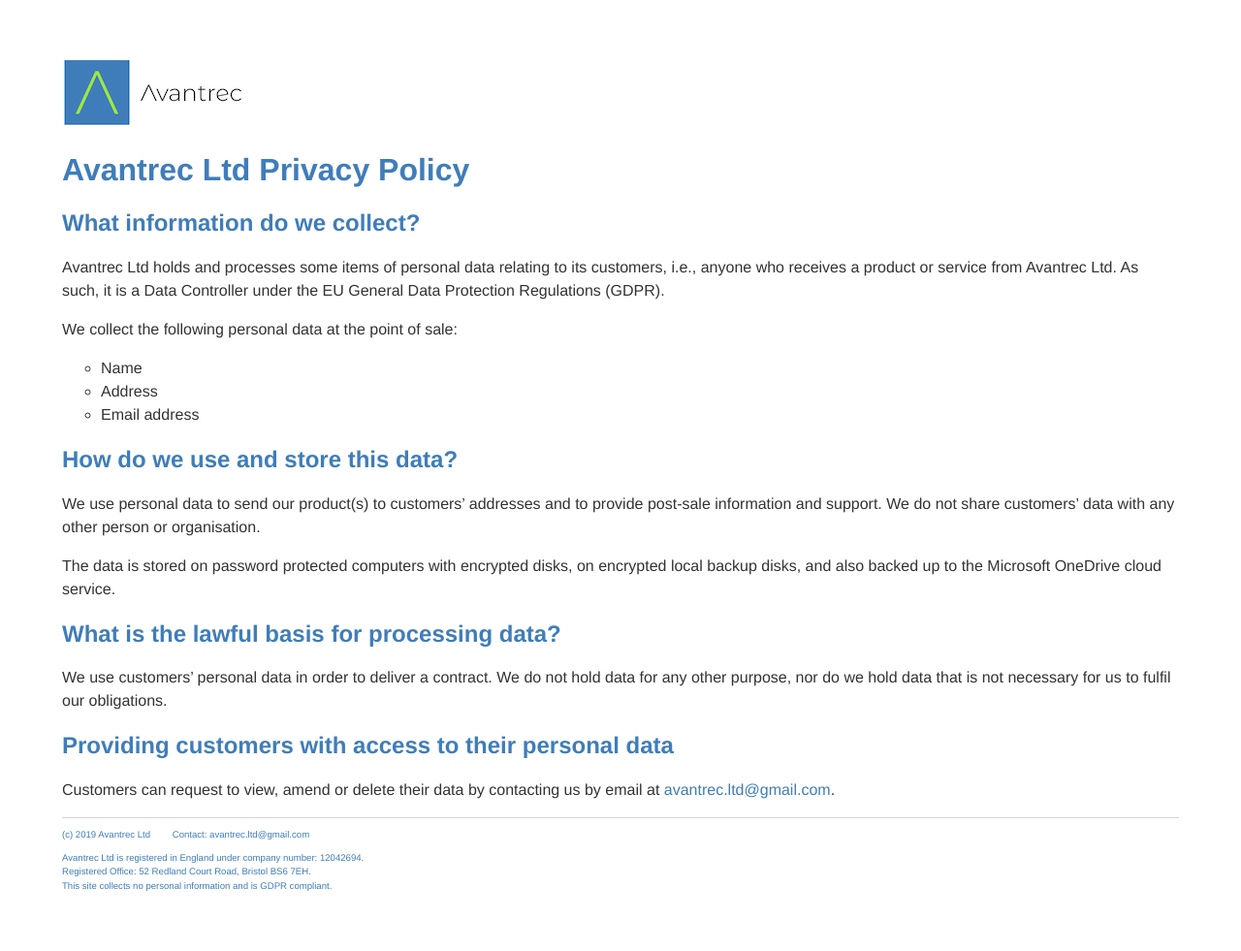
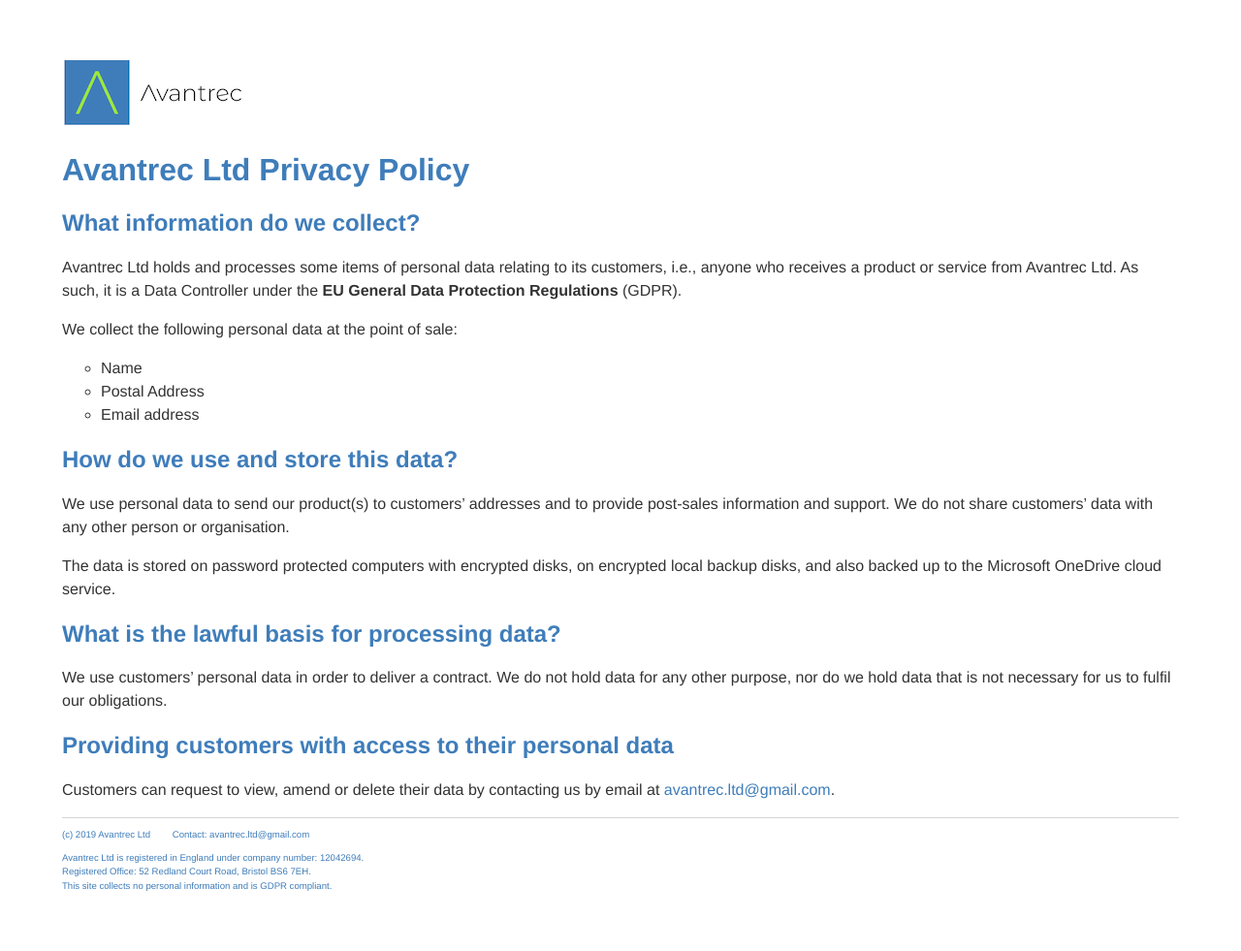
Before and after one commit to avantrec/avantrec.github.io, a Jekyll site: the page built from gdpr_privacy.md, in a window 1280 px wide. Shown: the whole page at 97% size. Built offline with Jekyll 4.4.1, drawn with Linux system fonts in a browser that asks for light colours.

Commit message:
Minor wording changes to GDPR.

```diff
--- a/gdpr_privacy.md
+++ b/gdpr_privacy.md
@@ -6,17 +6,17 @@
 
 ## What information do we collect?
 
-Avantrec Ltd holds and processes some items of personal data relating to its customers, i.e., anyone who receives a product or service from Avantrec Ltd. As such, it is a Data Controller under the EU General Data Protection Regulations (GDPR).
+Avantrec Ltd holds and processes some items of personal data relating to its customers, i.e., anyone who receives a product or service from Avantrec Ltd. As such, it is a Data Controller under the **EU General Data Protection Regulations** (GDPR).
 
 We collect the following personal data at the point of sale:
 
 - Name
-- Address
+- Postal Address
 - Email address
 
 ## How do we use and store this data?
 
-We use personal data to send our product(s) to customers’ addresses and to provide post-sale information and support. We do not share customers’ data with any other person or organisation.
+We use personal data to send our product(s) to customers’ addresses and to provide post-sales information and support. We do not share customers’ data with any other person or organisation.
 
 The data is stored on password protected computers with encrypted disks, on encrypted local backup disks, and also backed up to the Microsoft OneDrive cloud service.
 
```
